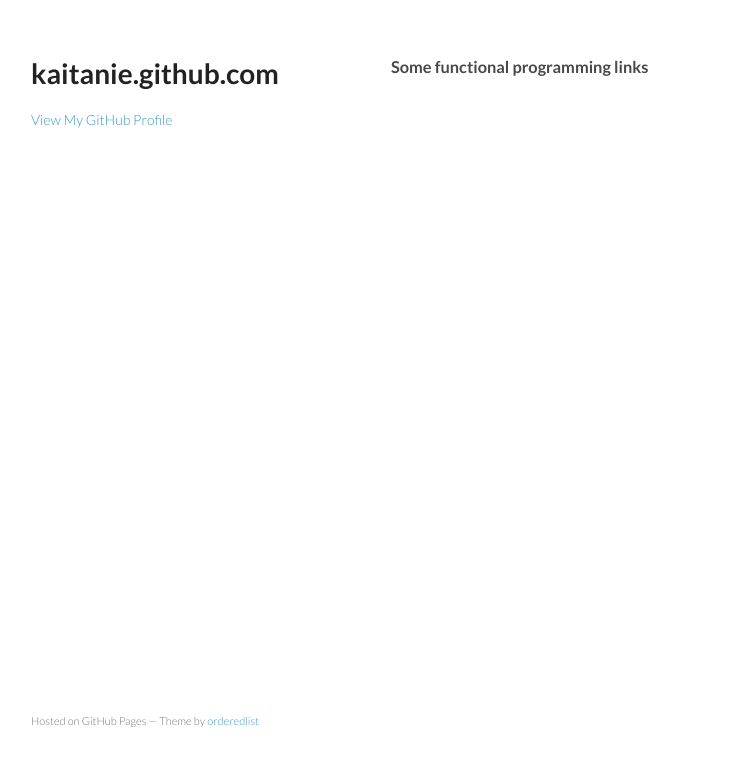
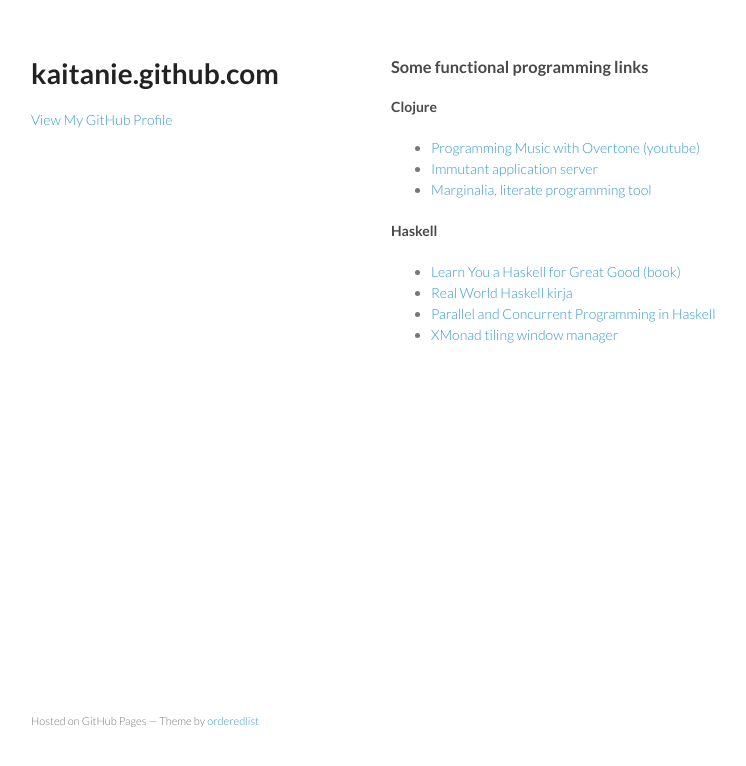
Before and after one commit to kaitanie/kaitanie.github.com, a plain HTML site: page fplinks.html in a window 1280 px wide. Shown: the whole page, without its empty margins (179-925 px from the left). Drawn offline with Linux system fonts and the light colour scheme.

Commit message:
Added some links

```diff
--- a/fplinks.html
+++ b/fplinks.html
@@ -9,8 +9,8 @@
     <link rel="stylesheet" href="stylesheets/pygment_trac.css">
     <meta name="viewport" content="width=device-width, initial-scale=1, user-scalable=no">
     <!--[if lt IE 9]>
-    <script src="//html5shiv.googlecode.com/svn/trunk/html5.js"></script>
-    <![endif]-->
+        <script src="//html5shiv.googlecode.com/svn/trunk/html5.js"></script>
+        <![endif]-->
   </head>
   <body>
     <div class="wrapper">
@@ -25,6 +25,20 @@
       <section>
         <h3>Some functional programming links</h3>
 
+        <h4>Clojure</h4>
+        <ul>
+          <li> <a href="http://www.youtube.com/watch?v=imoWGsipe4k">Programming Music with Overtone (youtube)</a> </li>
+          <li> <a href="http://immutant.org/">Immutant application server</a> </li>
+          <li> <a href="http://fogus.github.io/marginalia/">Marginalia, literate programming tool</a></li>
+        </ul>
+
+        <h4>Haskell</h4>
+        <ul>
+          <li> <a href="http://learnyouahaskell.com/">Learn You a Haskell for Great Good (book)</a></li>
+          <li> <a href="http://book.realworldhaskell.org/read/">Real World Haskell kirja</a> </li>
+          <li> <a href="http://chimera.labs.oreilly.com/books/1230000000929/index.html">Parallel and Concurrent Programming in Haskell</a> </li>
+          <li> <a href="http://xmonad.org">XMonad tiling window manager</a> </li>
+        </ul>
       </section>
       <footer>
         <p><small>Hosted on GitHub Pages &mdash; Theme by <a href="https://github.com/orderedlist">orderedlist</a></small></p>
```
